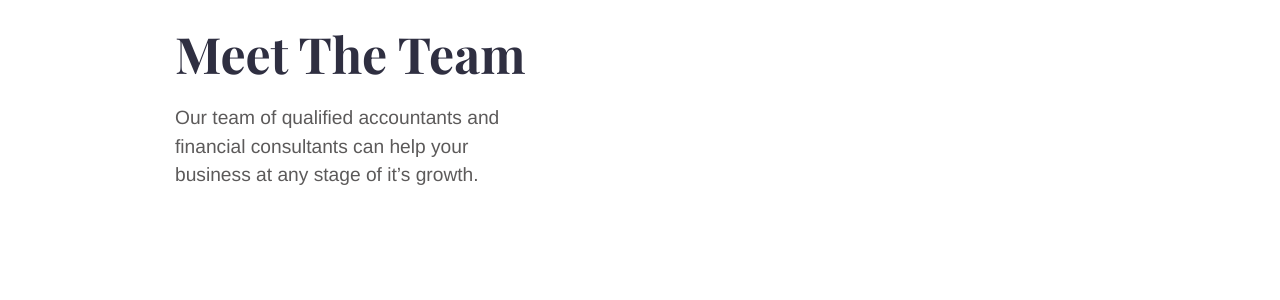
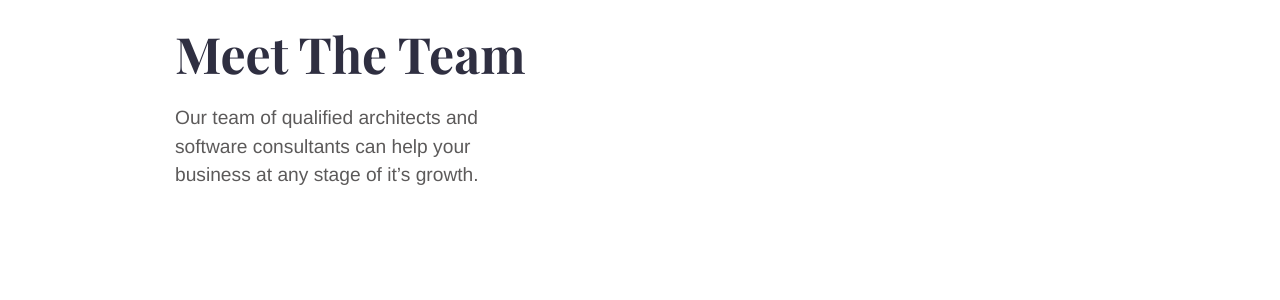
Before and after one commit to goseqr-labs/goseqr-labs.github.io, a Jekyll site: the page built from team.md, in a window 1280 px wide. Shown: the part 178-478 px from the top of the page. Built offline with Jekyll 4.4.1, drawn with Linux system fonts in a browser that asks for light colours.

```diff
--- a/team.md
+++ b/team.md
@@ -9,4 +9,4 @@ intro_image_hide_on_mobile: false
 
 # Meet The Team
 
-Our team of qualified accountants and financial consultants can help your business at any stage of it's growth.
+Our team of qualified architects and software consultants can help your business at any stage of it's growth.
```
Also changed, not shown: images/logo/logo-mobile.svg, images/logo/logo.svg.
